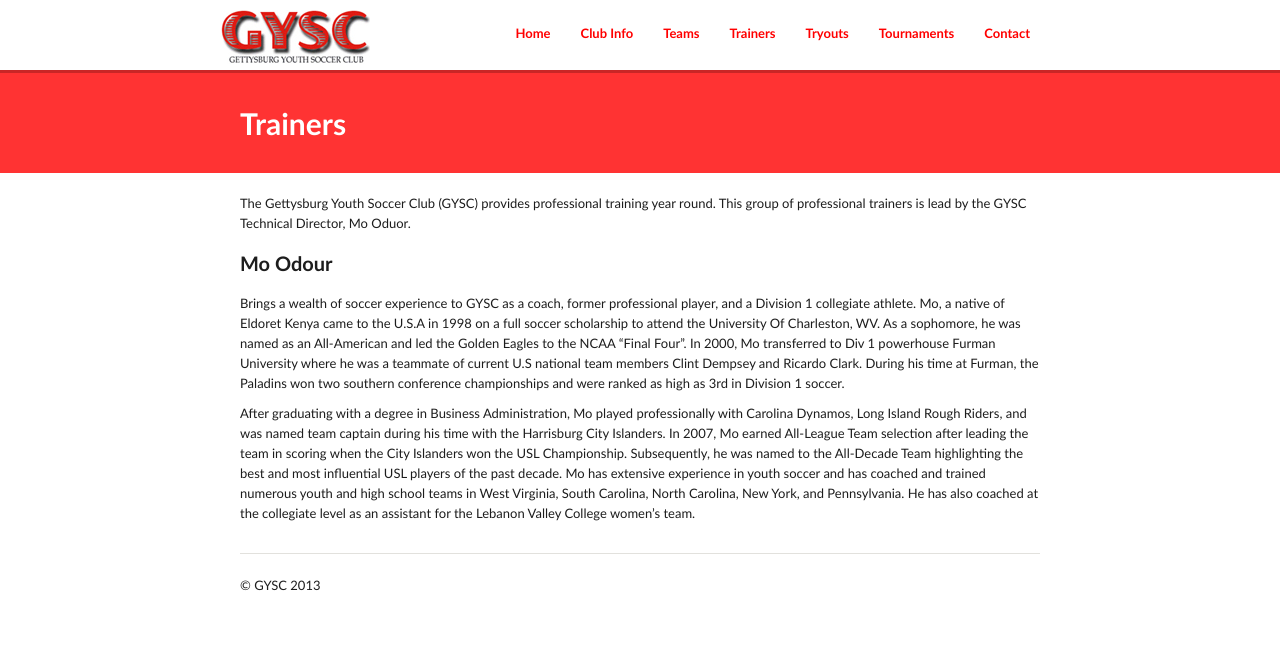
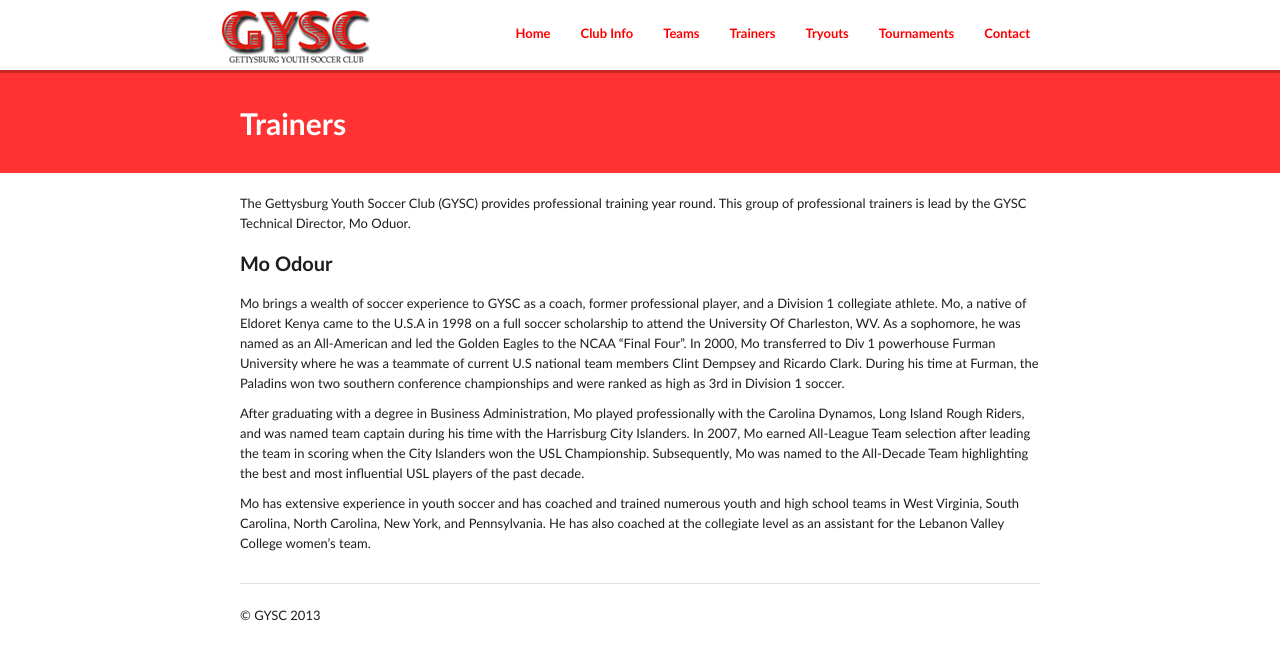
Before and after one commit to GYSC/gysc.github.com, a Jekyll site: the page built from trainers.md, in a window 1280 px wide. Shown: the top 660 px of the page. Built offline with Jekyll 4.4.1, drawn with Linux system fonts in a browser that asks for light colours; Markdown is read by kramdown in place of the engine named in the settings.

Commit message:
Update trainers.md

```diff
--- a/trainers.md
+++ b/trainers.md
@@ -9,6 +9,8 @@
 
 ### Mo Odour
 
-Brings a wealth of soccer experience to GYSC as a coach, former professional player, and a Division 1 collegiate athlete. Mo, a native of Eldoret Kenya came to the U.S.A in 1998 on a full soccer scholarship to attend the University Of Charleston, WV. As a sophomore, he was named as an All-American and led the Golden Eagles to the NCAA "Final Four". In 2000, Mo transferred to Div 1 powerhouse Furman University where he was a teammate of current U.S national team members Clint Dempsey and Ricardo Clark. During his time at Furman, the Paladins won two southern conference championships and were ranked as high as 3rd in Division 1 soccer.
+Mo brings a wealth of soccer experience to GYSC as a coach, former professional player, and a Division 1 collegiate athlete. Mo, a native of Eldoret Kenya came to the U.S.A in 1998 on a full soccer scholarship to attend the University Of Charleston, WV. As a sophomore, he was named as an All-American and led the Golden Eagles to the NCAA "Final Four". In 2000, Mo transferred to Div 1 powerhouse Furman University where he was a teammate of current U.S national team members Clint Dempsey and Ricardo Clark. During his time at Furman, the Paladins won two southern conference championships and were ranked as high as 3rd in Division 1 soccer.
 
-After graduating with a degree in Business Administration, Mo played professionally with Carolina Dynamos, Long Island Rough Riders, and was named team captain during his time with the Harrisburg City Islanders. In 2007, Mo earned All-League Team selection after leading the team in scoring when the City Islanders won the USL Championship. Subsequently, he was named to the All-Decade Team highlighting the best and most influential USL players of the past decade. Mo has extensive experience in youth soccer and has coached and trained numerous youth and high school teams in West Virginia, South Carolina, North Carolina, New York, and Pennsylvania. He has also coached at the collegiate level as an assistant for the Lebanon Valley College women's team.
+After graduating with a degree in Business Administration, Mo played professionally with the Carolina Dynamos, Long Island Rough Riders, and was named team captain during his time with the Harrisburg City Islanders. In 2007, Mo earned All-League Team selection after leading the team in scoring when the City Islanders won the USL Championship. Subsequently, Mo was named to the All-Decade Team highlighting the best and most influential USL players of the past decade.
+
+Mo has extensive experience in youth soccer and has coached and trained numerous youth and high school teams in West Virginia, South Carolina, North Carolina, New York, and Pennsylvania. He has also coached at the collegiate level as an assistant for the Lebanon Valley College women's team.
```
